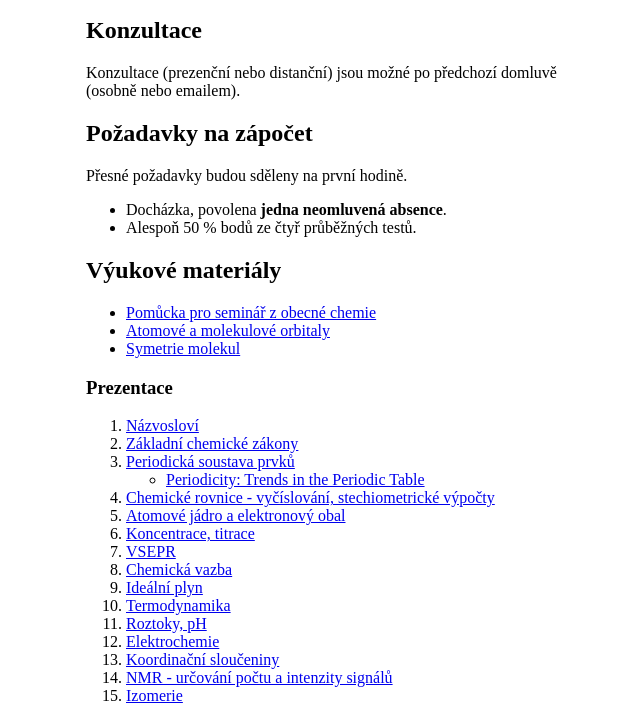
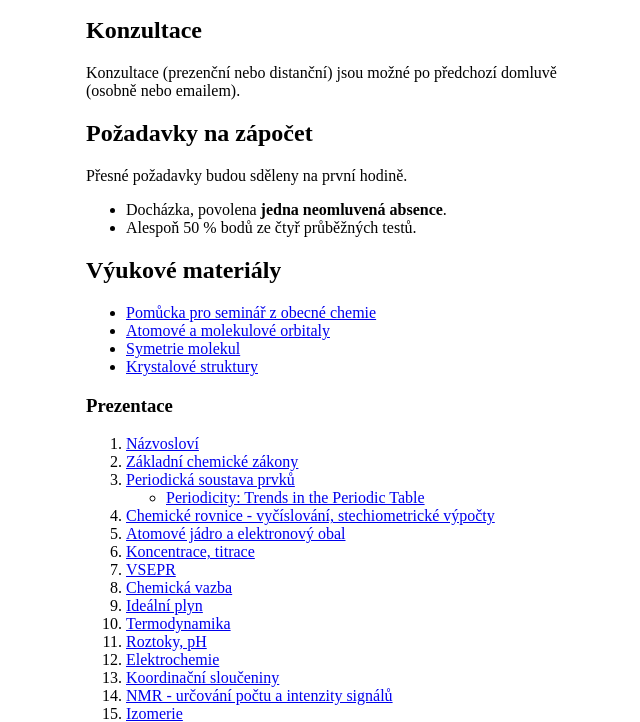
Before and after one commit to moraveczd/C1040-web, a plain HTML site: page index.html in a window 1280 px wide. Shown: the part 79-801 px from the top of the page, without its empty margins (304-944 px from the left). Drawn offline with Linux system fonts and the light colour scheme.

Commit message:
Update index.html
Krystalové struktury

```diff
--- a/index.html
+++ b/index.html
@@ -44,6 +44,7 @@
     <li><a href="POMUCKA_PRO_SEMINAR_Z_OBECNE_CHEMIE_2012.pdf" class="okno" target="_blank">Pomůcka pro seminář z obecné chemie</a></li>
     <li><a href="orbitaly.html" class="okno">Atomové a molekulové orbitaly</a></li>
     <li><a href="https://symotter.org/gallery" class="okno" target="_blank">Symetrie molekul</a></li>
+    <li><a href="https://cs.wikibooks.org/wiki/Anorganická_chemie/Krystalové_struktury" class="okno" target="_blank">Krystalové struktury</a></li>
 </ul>
 </p><h3>Prezentace</h3>
 <p>
```
